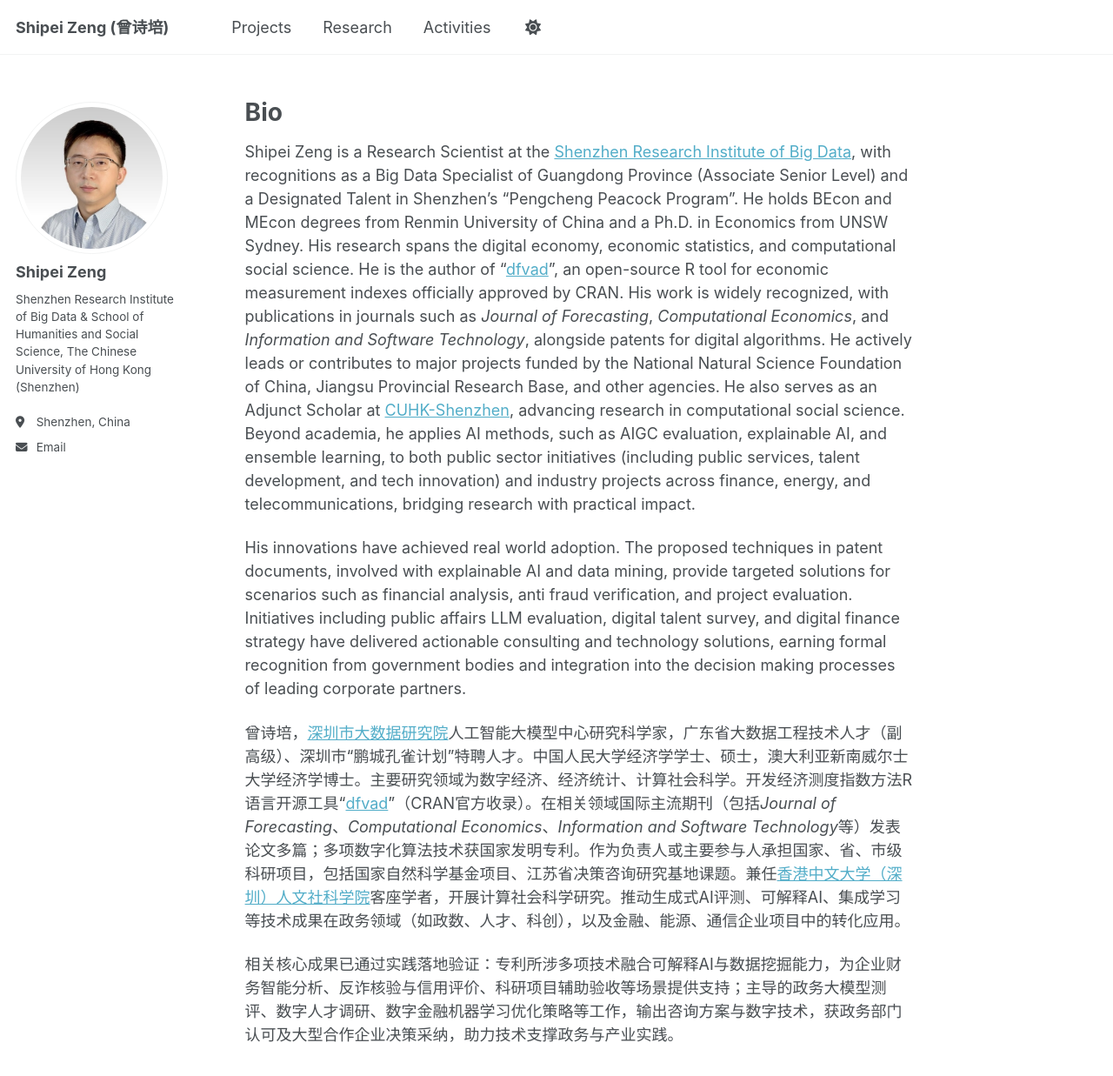
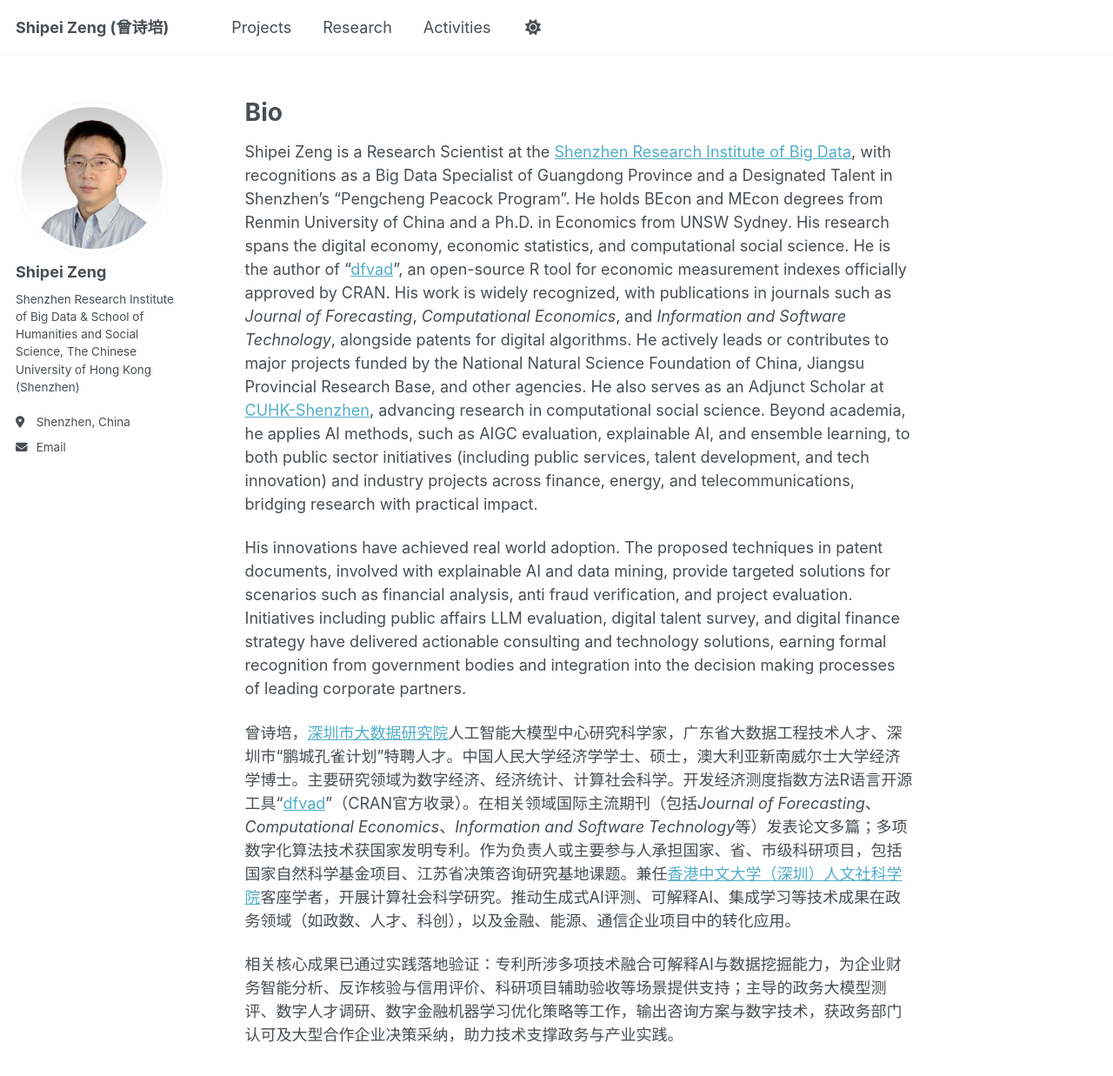
Before and after one commit to shipei-zeng/shipei-zeng.github.io, a Jekyll site: the page built from _pages/about.md, in a window 1280 px wide and 1400 px high. Shown: the top 1237 px of the window at 87% size. Built offline with Jekyll 4.4.1, drawn with Linux system fonts in a browser that asks for light colours; a script that is not in the unit is left out.

Commit message:
Update about.md

```diff
--- a/_pages/about.md
+++ b/_pages/about.md
@@ -8,10 +8,10 @@ redirect_from:
 ---
 Bio
 ======
-Shipei Zeng is a Research Scientist at the [Shenzhen Research Institute of Big Data](https://www.sribd.cn/), with recognitions as a Big Data Specialist of Guangdong Province (Associate Senior Level) and a Designated Talent in Shenzhen's "Pengcheng Peacock Program". He holds BEcon and MEcon degrees from Renmin University of China and a Ph.D. in Economics from UNSW Sydney. His research spans the digital economy, economic statistics, and computational social science. He is the author of "[dfvad](https://cran.r-project.org/web/packages/dfvad/index.html)", an open-source R tool for economic measurement indexes officially approved by CRAN. His work is widely recognized, with publications in journals such as *Journal of Forecasting*, *Computational Economics*, and *Information and Software Technology*, alongside patents for digital algorithms. He actively leads or contributes to major projects funded by the National Natural Science Foundation of China, Jiangsu Provincial Research Base, and other agencies. He also serves as an Adjunct Scholar at [CUHK-Shenzhen](https://hss.cuhk.edu.cn/page/1350), advancing research in computational social science. Beyond academia, he applies AI methods, such as AIGC evaluation, explainable AI, and ensemble learning, to both public sector initiatives (including public services, talent development, and tech innovation) and industry projects across finance, energy, and telecommunications, bridging research with practical impact.
+Shipei Zeng is a Research Scientist at the [Shenzhen Research Institute of Big Data](https://www.sribd.cn/), with recognitions as a Big Data Specialist of Guangdong Province and a Designated Talent in Shenzhen's "Pengcheng Peacock Program". He holds BEcon and MEcon degrees from Renmin University of China and a Ph.D. in Economics from UNSW Sydney. His research spans the digital economy, economic statistics, and computational social science. He is the author of "[dfvad](https://cran.r-project.org/web/packages/dfvad/index.html)", an open-source R tool for economic measurement indexes officially approved by CRAN. His work is widely recognized, with publications in journals such as *Journal of Forecasting*, *Computational Economics*, and *Information and Software Technology*, alongside patents for digital algorithms. He actively leads or contributes to major projects funded by the National Natural Science Foundation of China, Jiangsu Provincial Research Base, and other agencies. He also serves as an Adjunct Scholar at [CUHK-Shenzhen](https://hss.cuhk.edu.cn/page/1350), advancing research in computational social science. Beyond academia, he applies AI methods, such as AIGC evaluation, explainable AI, and ensemble learning, to both public sector initiatives (including public services, talent development, and tech innovation) and industry projects across finance, energy, and telecommunications, bridging research with practical impact.
 
 His innovations have achieved real world adoption. The proposed techniques in patent documents, involved with explainable AI and data mining, provide targeted solutions for scenarios such as financial analysis, anti fraud verification, and project evaluation. Initiatives including public affairs LLM evaluation, digital talent survey, and digital finance strategy have delivered actionable consulting and technology solutions, earning formal recognition from government bodies and integration into the decision making processes of leading corporate partners.
 
-曾诗培，[深圳市大数据研究院](https://www.sribd.cn/)人工智能大模型中心研究科学家，广东省大数据工程技术人才（副高级）、深圳市“鹏城孔雀计划”特聘人才。中国人民大学经济学学士、硕士，澳大利亚新南威尔士大学经济学博士。主要研究领域为数字经济、经济统计、计算社会科学。开发经济测度指数方法R语言开源工具“[dfvad](https://cran.r-project.org/web/packages/dfvad/index.html)”（CRAN官方收录）。在相关领域国际主流期刊（包括*Journal of Forecasting*、*Computational Economics*、*Information and Software Technology*等）发表论文多篇；多项数字化算法技术获国家发明专利。作为负责人或主要参与人承担国家、省、市级科研项目，包括国家自然科学基金项目、江苏省决策咨询研究基地课题。兼任[香港中文大学（深圳）人文社科学院](https://hss.cuhk.edu.cn/page/1350)客座学者，开展计算社会科学研究。推动生成式AI评测、可解释AI、集成学习等技术成果在政务领域（如政数、人才、科创），以及金融、能源、通信企业项目中的转化应用。
+曾诗培，[深圳市大数据研究院](https://www.sribd.cn/)人工智能大模型中心研究科学家，广东省大数据工程技术人才、深圳市“鹏城孔雀计划”特聘人才。中国人民大学经济学学士、硕士，澳大利亚新南威尔士大学经济学博士。主要研究领域为数字经济、经济统计、计算社会科学。开发经济测度指数方法R语言开源工具“[dfvad](https://cran.r-project.org/web/packages/dfvad/index.html)”（CRAN官方收录）。在相关领域国际主流期刊（包括*Journal of Forecasting*、*Computational Economics*、*Information and Software Technology*等）发表论文多篇；多项数字化算法技术获国家发明专利。作为负责人或主要参与人承担国家、省、市级科研项目，包括国家自然科学基金项目、江苏省决策咨询研究基地课题。兼任[香港中文大学（深圳）人文社科学院](https://hss.cuhk.edu.cn/page/1350)客座学者，开展计算社会科学研究。推动生成式AI评测、可解释AI、集成学习等技术成果在政务领域（如政数、人才、科创），以及金融、能源、通信企业项目中的转化应用。
 
 相关核心成果已通过实践落地验证：专利所涉多项技术融合可解释AI与数据挖掘能力，为企业财务智能分析、反诈核验与信用评价、科研项目辅助验收等场景提供支持；主导的政务大模型测评、数字人才调研、数字金融机器学习优化策略等工作，输出咨询方案与数字技术，获政务部门认可及大型合作企业决策采纳，助力技术支撑政务与产业实践。
```
